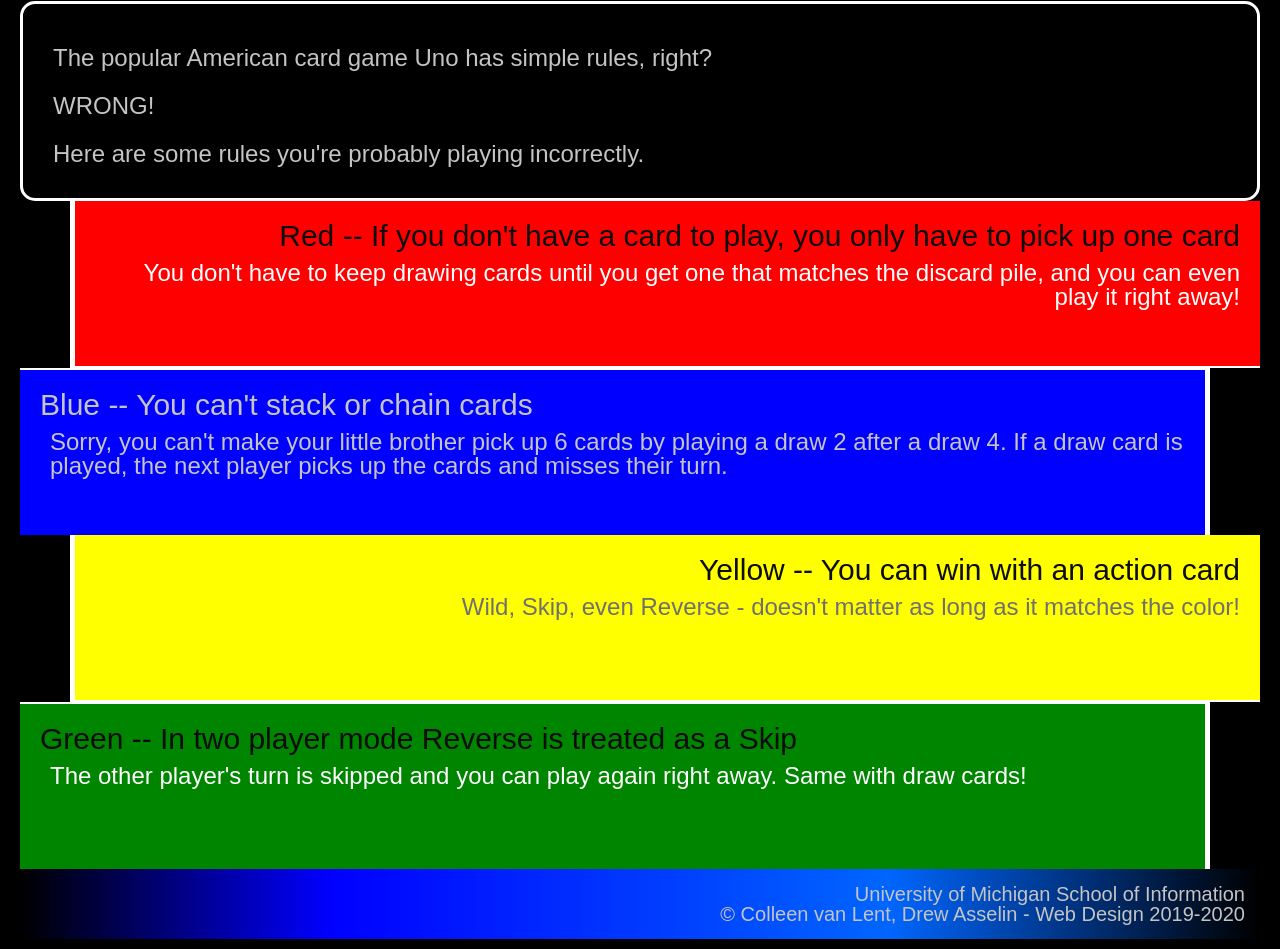
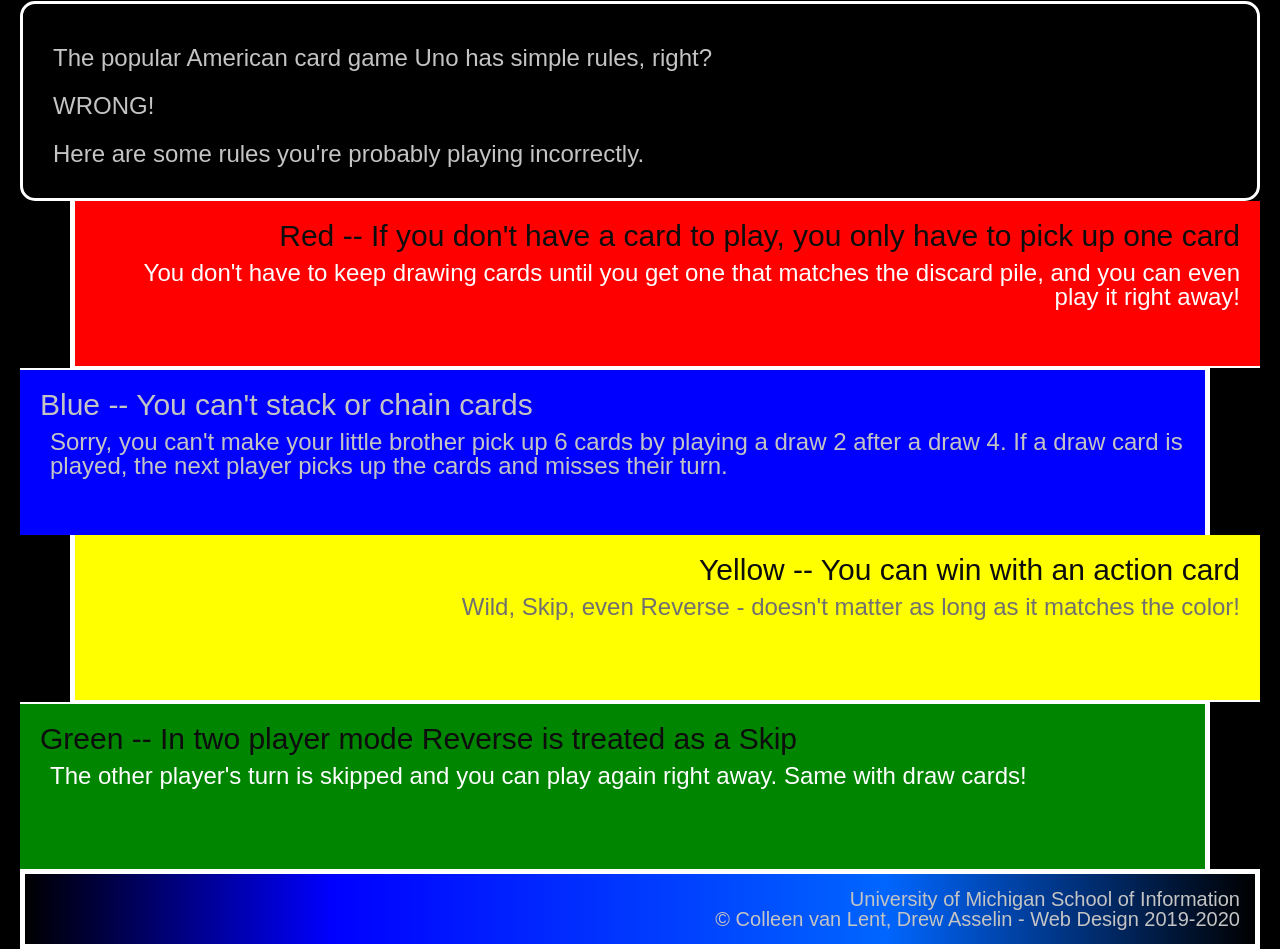
Before and after one commit to SayemaDavla/hw2-2023, a plain HTML site: page index.html in a window 1280 px wide. Shown: the part 327-1276 px from the top of the page. Drawn offline with Linux system fonts and the light colour scheme.

Commit message:
Add files via upload

```diff
--- a/css/style.css
+++ b/css/style.css
@@ -80,14 +80,13 @@ main div{
 .green p{
     color:#ffffff;
 }
-
+footer {
+    border: 5px solid #ffffff !important;
+    background:linear-gradient(90deg, #000000, #0000ff 25%, #0066ff 70%, #000000);
+}
 
 footer p{
     font-size: 20px;
     text-align: right;
     padding: 15px 15px 15px 0px;
 }
-footer {
-    background:linear-gradient(90deg, #000000, #0000ff 25%, #0066ff 70%, #000000);
-    border: 5px solid #ffffff;
-}
```
